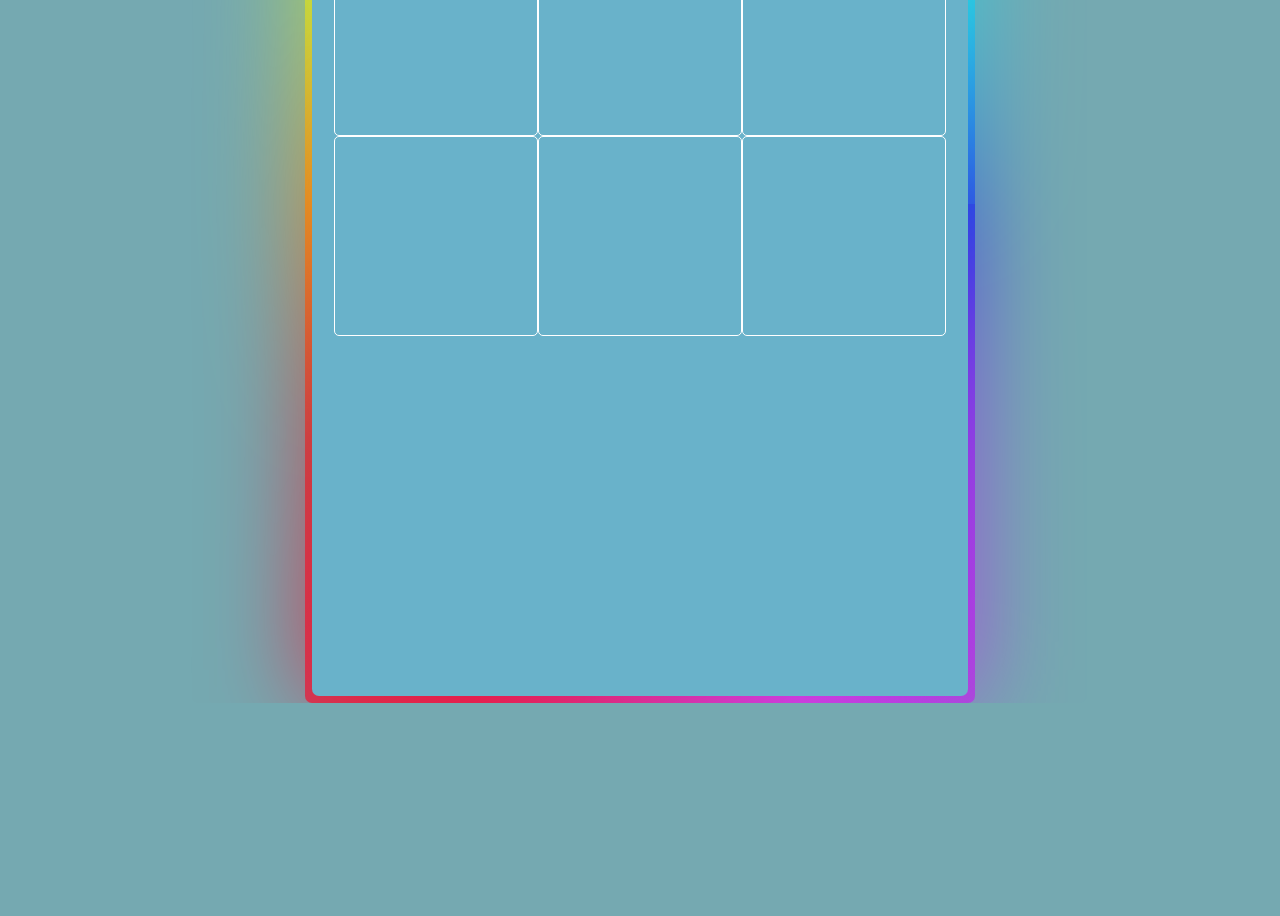
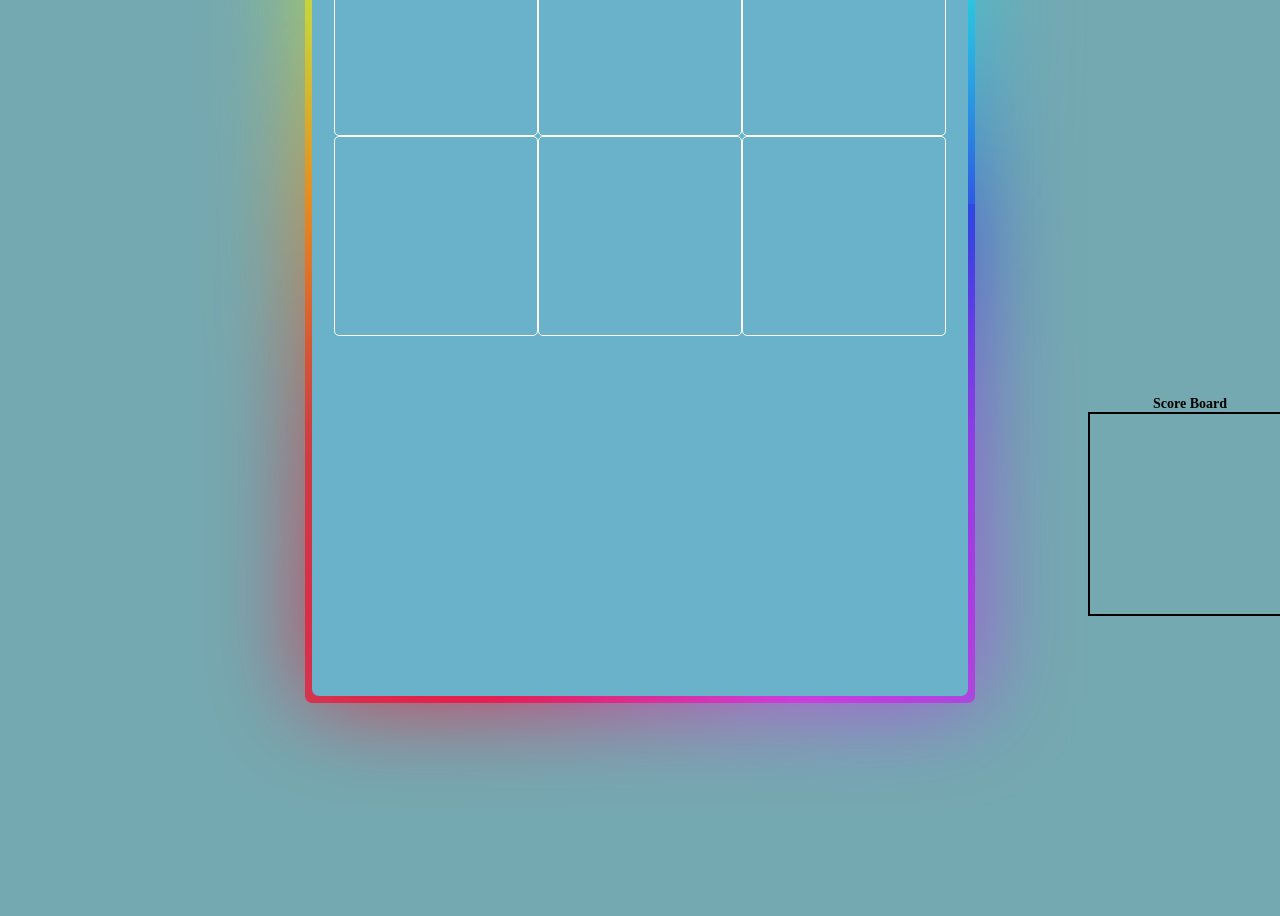
Before and after one commit to avrubio/Tic-Tac-Toe, a plain HTML site: page index.html in a window 1280 px wide. Shown: the part 406-1322 px from the top of the page. Before the commit the page ends 1109 px from the top, so only its background shows below. Drawn offline with Linux system fonts and the light colour scheme.

Commit message:
Basic Structure of scoreboard

```diff
--- a/index.html
+++ b/index.html
@@ -31,6 +31,11 @@
       </table>
     </section>
 
+    <section>
+      <h2 class="scoreTitle">Score Board</h2>
+      <div class="scoreBoard"></div>
+    </section>
+
     <script src="script.js"></script>
   </body>
 </html>
--- a/style.css
+++ b/style.css
@@ -106,8 +106,20 @@ table::after {
   width: 200px;
 }
 
-p {
-  font-size: large;
+.scoreTitle {
+  /* border: solid black 2px; */
+  /* padding: 100px 100px; */
+  text-align: center;
+  position: relative;
+  right: -550px;
+  bottom: 300px;
+}
+.scoreBoard {
+  border: solid black 2px;
+  padding: 100px 100px;
+  position: relative;
+  right: -550px;
+  bottom: 300px;
 }
 .x:after {
   padding-left: 58px;
```
